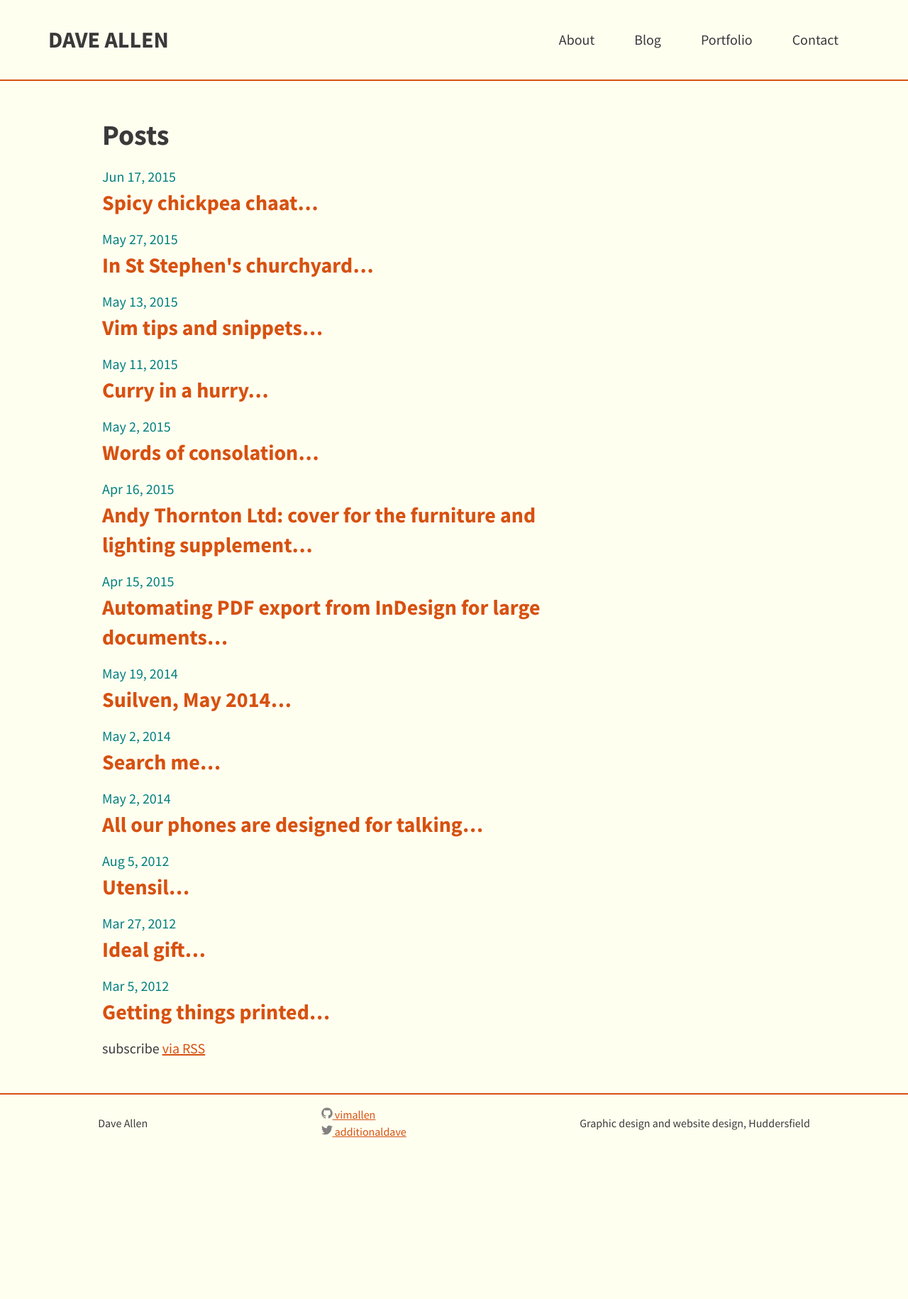
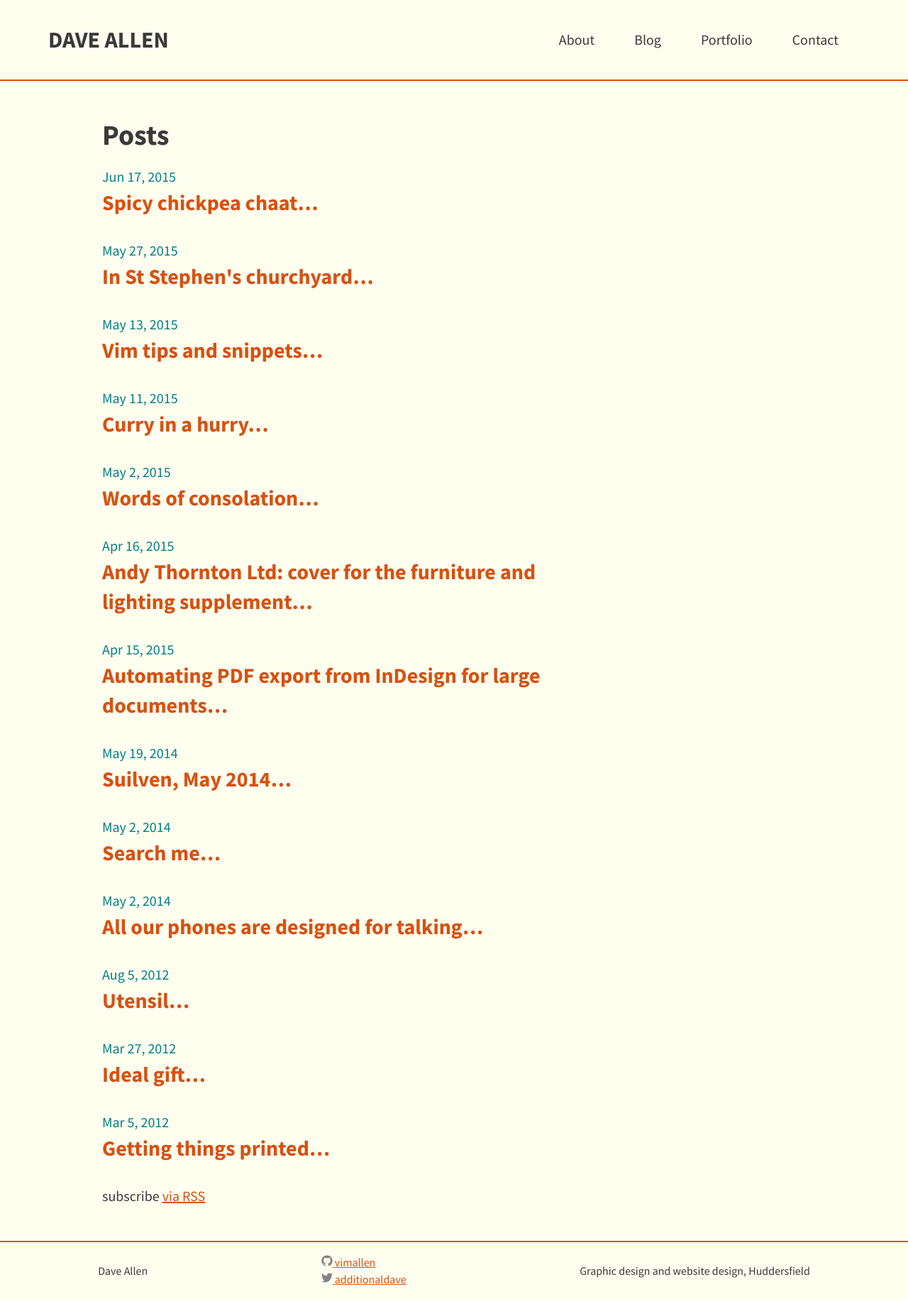
Before and after one commit to vimallen/gridbert, a Jekyll site: the page built from blog/index.md, in a window 1280 px wide. Shown: the whole page at 71% size. Built offline with Jekyll 4.4.1, drawn with Linux system fonts in a browser that asks for light colours; before the commit the page ends 1622 px from its top, so only the background shows below that.

Commit message:
post-list margin

```diff
--- a/assets/main.scss
+++ b/assets/main.scss
@@ -102,6 +102,8 @@ p {
 .site-nav a:not(:last-of-type) {
   padding-right: 0.75rem;
 }
+/*  =Lists----------------------  */
+
 li {
   list-style: disc;
   line-height: 1.5;
@@ -164,9 +166,6 @@ blockquote {
   line-height: 1.5;
 }
 
-// .module-portfolio h3 {
-//   margin-bottom: 1rem;
-// }
 /*  =Links-----------------------------------------------*/
 a.site-title {
   color: #3a3a3a;
@@ -200,7 +199,7 @@ a.post-link:after {
 
 /* =Layout------------------------------------------------*/
 ul.post-list li {
-  margin-bottom: 1rem;
+  margin-bottom: 2rem;
 }
 .site-header {
   // margin-bottom: 3rem;
```
